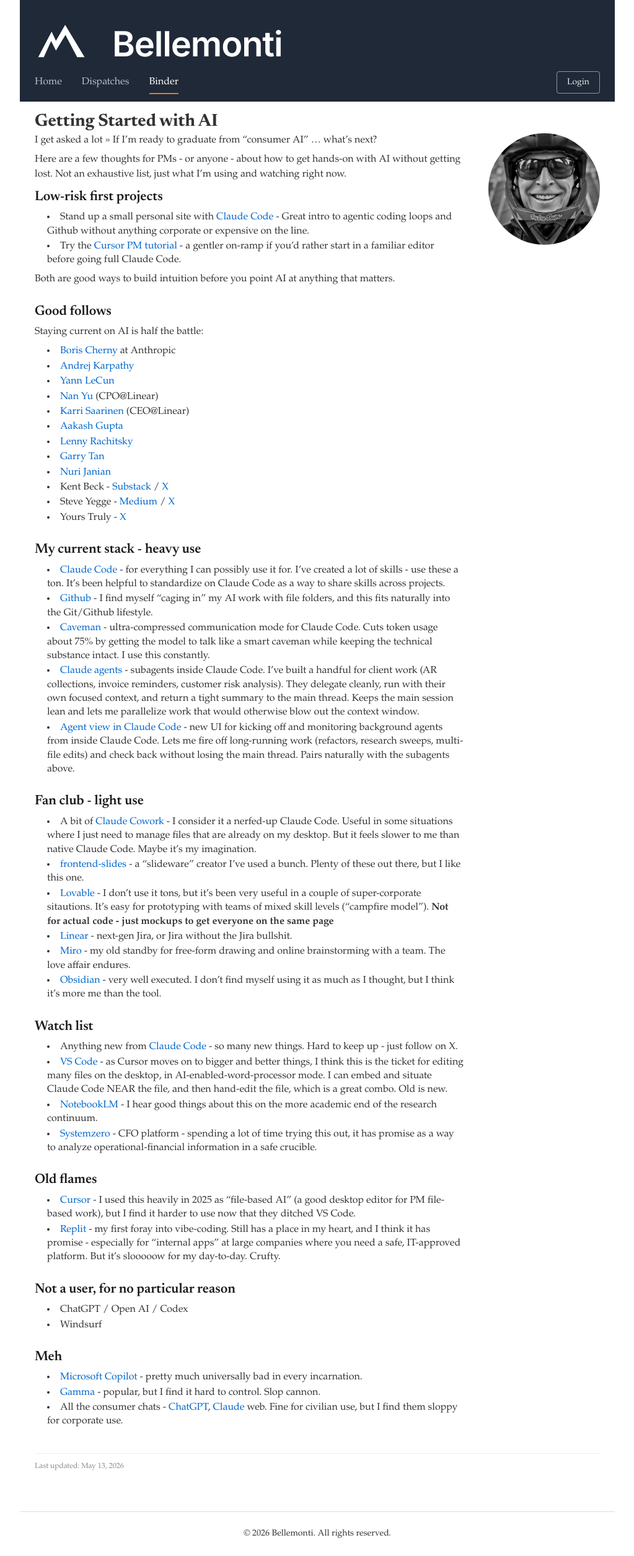
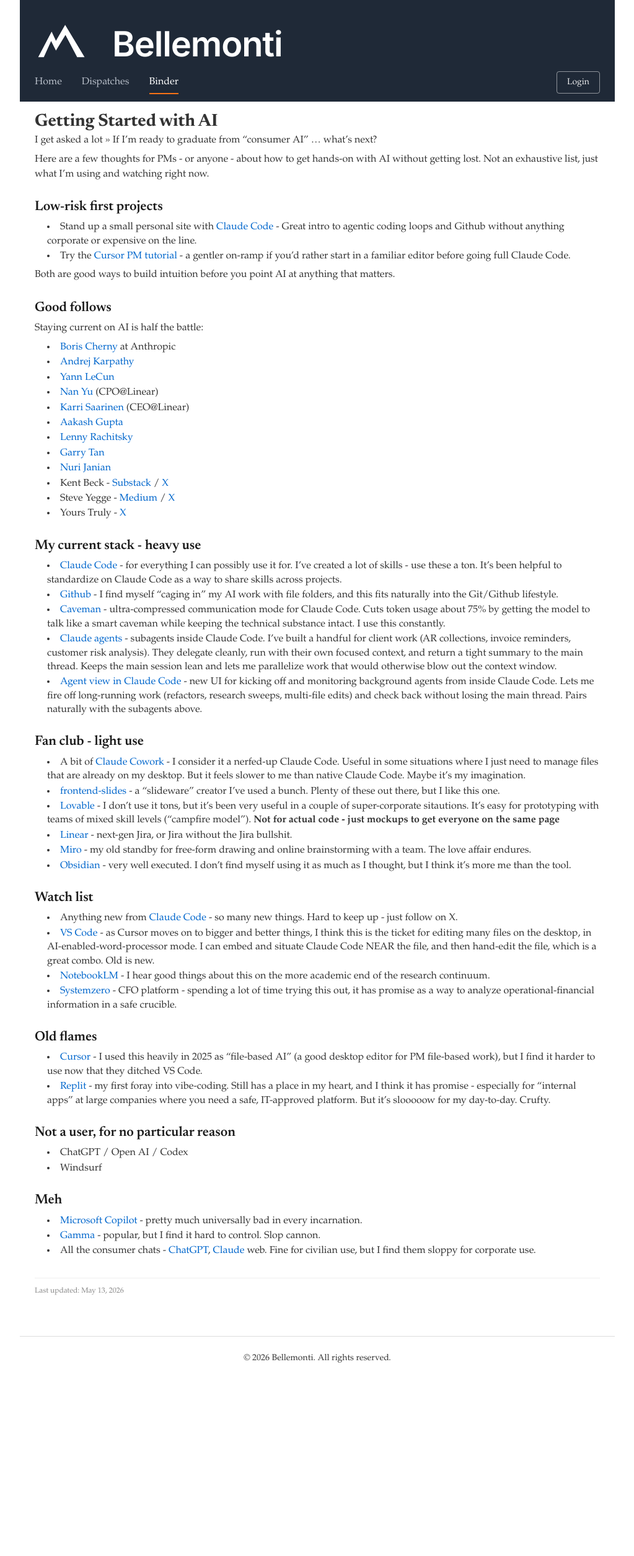
Before and after one commit to gibbygee/bellemonti-website, a Jekyll site: the page built from _binder/getting-started-with-ai.md, in a window 1280 px wide. Shown: the whole page at 62% size, without its empty margins (128-1151 px from the left). Built offline with Jekyll 4.4.1, drawn with Linux system fonts in a browser that asks for light colours; after the commit the page ends 2228 px from its top, so only the background shows below that.

Commit message:
AI page: drop neo-hero wrapper, render as plain binder entry
Match the body-text structure of every other binder entry. Photo
+ flex hero removed; markdown body now renders directly inside
.binder-content. The .neo-* CSS in _base.scss is left in place
in case the treatment needs to be restored.

Docs: update CLAUDE.md to reflect the simplification.

Co-Authored-By: Claude Opus 4.7 (1M context) <noreply@anthropic.com>

```diff
--- a/_binder/getting-started-with-ai.md
+++ b/_binder/getting-started-with-ai.md
@@ -3,12 +3,6 @@ title: Getting Started with AI
 theme_slug: getting-started-with-ai
 date: 2026-05-13
 ---
-
-<div class="neo-hero">
-  <div class="neo-photo-col">
-    <img src="/assets/images/headshot-bike.jpg" alt="John Garrish" class="neo-photo">
-  </div>
-  <div class="neo-text" markdown="1">
 
 I get asked a lot >> If I'm ready to graduate from "consumer AI" ... what's next?
 
@@ -77,6 +71,3 @@ Staying current on AI is half the battle:
 - [Microsoft Copilot](https://copilot.microsoft.com/) - pretty much universally bad in every incarnation.
 - [Gamma](https://gamma.app/) - popular, but I find it hard to control. Slop cannon.
 - All the consumer chats - [ChatGPT](https://chatgpt.com/), [Claude](https://claude.ai/) web. Fine for civilian use, but I find them sloppy for corporate use.
-
-</div>
-</div>
```
Also changed, not shown: .claude/CLAUDE.md.
